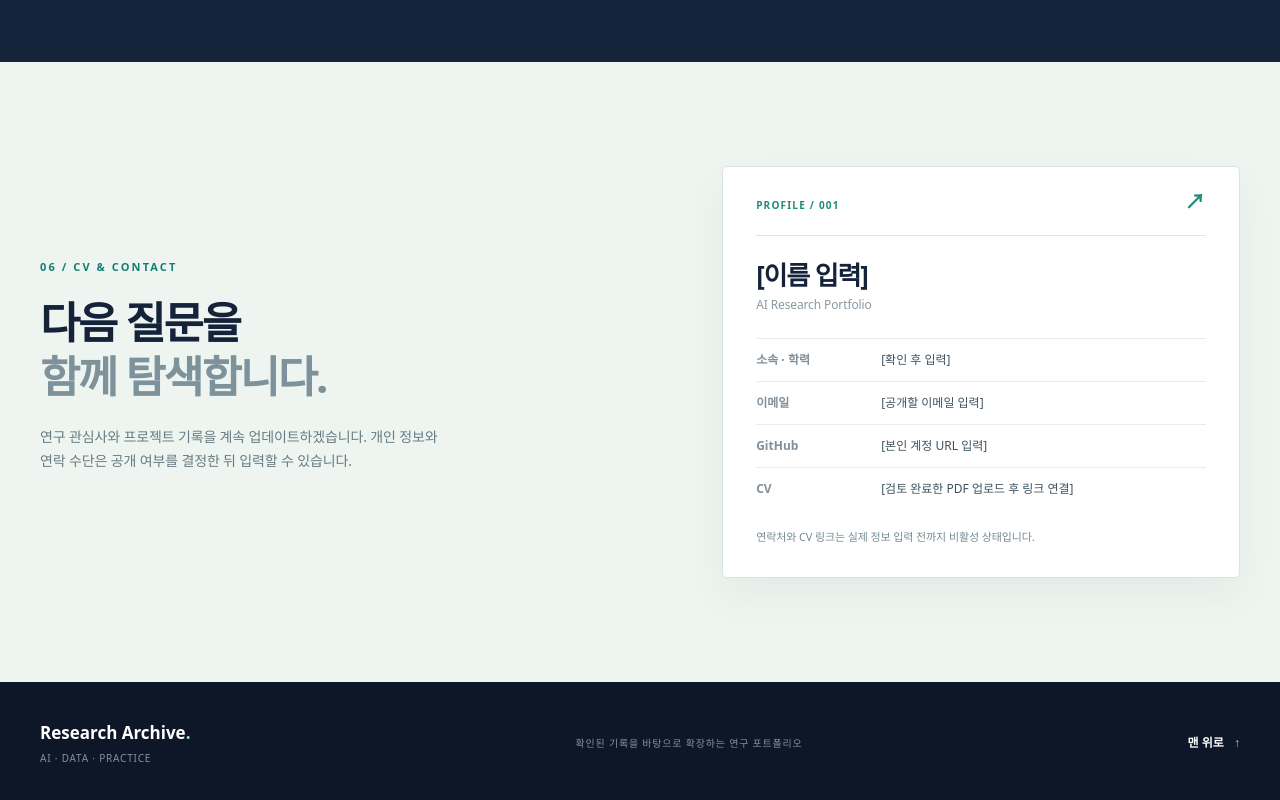
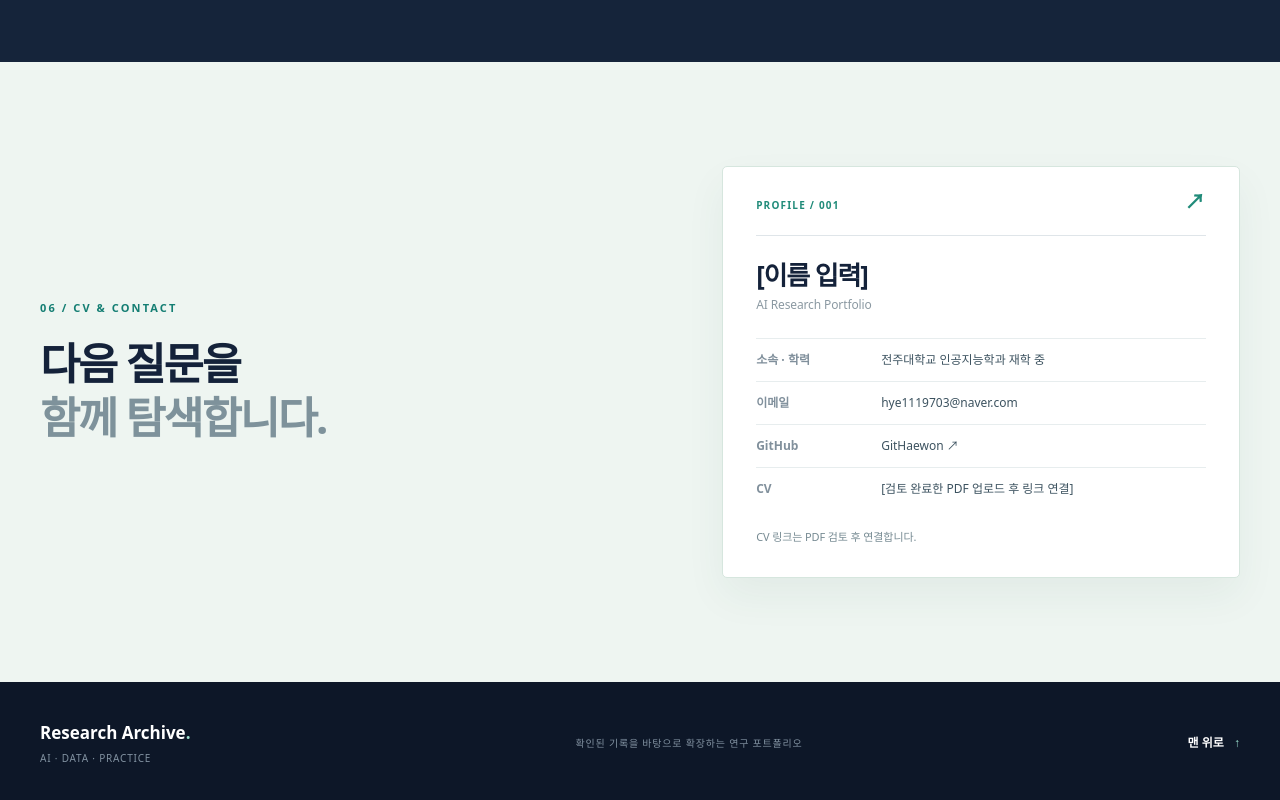
Before and after one commit to GitHaewon/Webprogramming, a plain HTML site: page index.html in a window 1280 px wide. Shown: the part 5663-6463 px from the top of the page. Drawn offline with Linux system fonts and the light colour scheme.

Commit message:
연락처 정보 입력, 안내 문구 삭제
Co-Authored-By: Claude Opus 5.5 <noreply@anthropic.com>
Claude-Session: https://claude.ai/code/session_01XZufs6RKu1kzWjaacktiZh

```diff
--- a/index.html
+++ b/index.html
@@ -163,7 +163,7 @@
 
     <section class="section skills-section" id="skills" aria-labelledby="skills-title"><div class="container"><div class="section-heading"><div><p class="section-kicker">05 / SKILLS &amp; METHODS</p><h2 id="skills-title" class="section-title">기술과 연구 방법<span class="accent-period">.</span></h2></div><p class="section-lead">프로젝트 설명에서 검토 대상으로 언급된 분야입니다. 실제 사용 경험이나 숙련도를 뜻하지 않습니다.</p></div><div class="skills-layout"><div class="skills-intro"><span class="skills-symbol" aria-hidden="true">{ }</span><h3>증거와 함께 채우는<br>기술 기록</h3><p>사용 기술은 수행 프로젝트, 담당 작업, 결과물과 연결해 기술하면 설득력이 높아집니다.</p></div><div class="skill-groups"><div class="skill-group"><span>01 / LANGUAGE &amp; DATA</span><h3>언어 · 데이터</h3><div class="skill-tags"><span>자연어처리 주제 탐색</span><span>텍스트 분류 방법 검토</span><span>공공데이터 활용 검토</span></div></div><div class="skill-group"><span>02 / AI SYSTEM</span><h3>AI 시스템</h3><div class="skill-tags"><span>Vision AI 활용 방향</span><span>트렌드 감지 방향</span><span>의사결정 지원 설계</span></div></div><div class="skill-group"><span>03 / TO BE VERIFIED</span><h3>실제 사용 도구</h3><p>[프로그래밍 언어 · 라이브러리 · 분석 도구를 본인 경험 확인 후 입력]</p></div></div></div></div></section>
 
-    <section class="section contact-section" id="contact" aria-labelledby="contact-title"><div class="container contact-layout"><div><p class="section-kicker">06 / CV &amp; CONTACT</p><h2 id="contact-title" class="section-title">다음 질문을<br><span>함께 탐색합니다.</span></h2><p>연구 관심사와 프로젝트 기록을 계속 업데이트하겠습니다. 개인 정보와 연락 수단은 공개 여부를 결정한 뒤 입력할 수 있습니다.</p></div><div class="contact-panel"><div class="contact-panel-top"><span>PROFILE / 001</span><span aria-hidden="true">↗</span></div><h3>[이름 입력]</h3><p>AI Research Portfolio</p><dl><div><dt>소속 · 학력</dt><dd>[확인 후 입력]</dd></div><div><dt>이메일</dt><dd>[공개할 이메일 입력]</dd></div><div><dt>GitHub</dt><dd>[본인 계정 URL 입력]</dd></div><div><dt>CV</dt><dd>[검토 완료한 PDF 업로드 후 링크 연결]</dd></div></dl><p class="contact-privacy">연락처와 CV 링크는 실제 정보 입력 전까지 비활성 상태입니다.</p></div></div></section>
+    <section class="section contact-section" id="contact" aria-labelledby="contact-title"><div class="container contact-layout"><div><p class="section-kicker">06 / CV &amp; CONTACT</p><h2 id="contact-title" class="section-title">다음 질문을<br><span>함께 탐색합니다.</span></h2></div><div class="contact-panel"><div class="contact-panel-top"><span>PROFILE / 001</span><span aria-hidden="true">↗</span></div><h3>[이름 입력]</h3><p>AI Research Portfolio</p><dl><div><dt>소속 · 학력</dt><dd>전주대학교 인공지능학과 재학 중</dd></div><div><dt>이메일</dt><dd><a href="mailto:hye1119703@naver.com">hye1119703@naver.com</a></dd></div><div><dt>GitHub</dt><dd><a href="https://github.com/GitHaewon" target="_blank" rel="noopener">GitHaewon ↗</a></dd></div><div><dt>CV</dt><dd>[검토 완료한 PDF 업로드 후 링크 연결]</dd></div></dl><p class="contact-privacy">CV 링크는 PDF 검토 후 연결합니다.</p></div></div></section>
   </main>
   <footer class="site-footer"><div class="container footer-inner"><div><strong>Research Archive<span>.</span></strong><p>AI · DATA · PRACTICE</p></div><p>확인된 기록을 바탕으로 확장하는 연구 포트폴리오</p><a href="#top">맨 위로 <span aria-hidden="true">↑</span></a></div></footer>
 </body>
```
